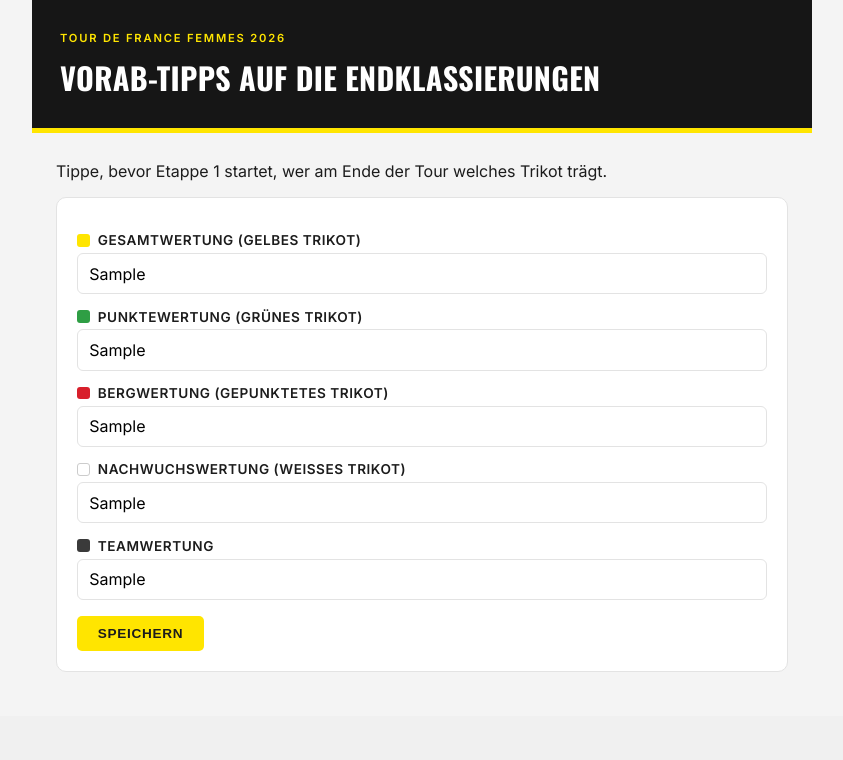
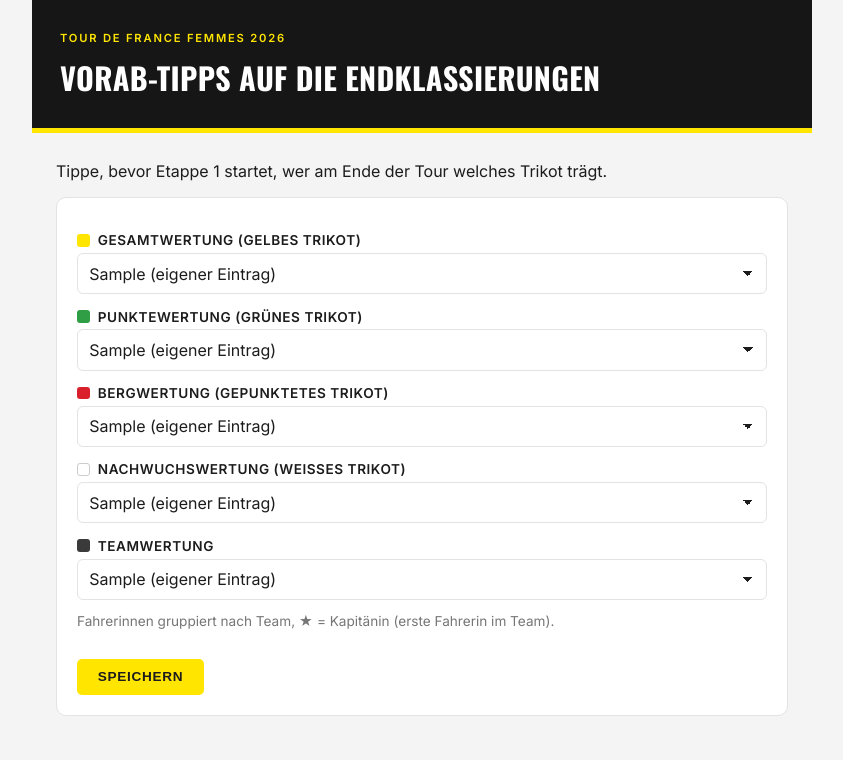
Before and after one commit to lpantenburg19-del/tdff-tippspiel-test1, a Flask app: page /pretour in a window 1280 px wide. Shown: the part 122-882 px from the top of the page, without its empty margins (218-1061 px from the left). Before the commit the page ends 794 px from the top, so only its background shows below. Run offline with Flask 3, Linux system fonts and the light colour scheme; the visitor is signed in with stand-in values (Sample User, id 1); tables that the repository leaves empty hold one stand-in row (values such as "Sample post").

Commit message:
Add team-grouped, color-coded rider dropdowns with captain markers
Implement team-sorted dropdowns for all rider selection fields:
- Riders grouped by team with optgroup labels
- Each team assigned stable color (#fde68a, #bfdbfe, etc.)
- Team captains (first rider per team) marked with ★
- Riders within each team sorted alphabetically

Changes:
- models.py: Add is_captain boolean to Rider model
- pcs_sync.py: Update sync_startlist() to identify captains as first rider per team
- rider_groups.py: New module for grouping riders by team with stable colors
- _select_macros.html: New template macros for rendering optgroup-based selects
- routes/player.py: Updated to use rider_groups module
- stage_picks.html & pretour_picks.html: Use new rider_select macro with team grouping
- style.css: Minor select element styling

Co-Authored-By: Claude Sonnet 5 <noreply@anthropic.com>

```diff
--- a/tdf/models.py
+++ b/tdf/models.py
@@ -85,3 +85,10 @@ class FinalClassificationResult(db.Model):
 class Rider(db.Model):
     id = db.Column(db.Integer, primary_key=True)
     name = db.Column(db.String(120), unique=True, nullable=False)
+    team_name = db.Column(db.String(120), nullable=True)
+    is_captain = db.Column(db.Boolean, default=False, nullable=False)
+
+
+class Team(db.Model):
+    id = db.Column(db.Integer, primary_key=True)
+    name = db.Column(db.String(120), unique=True, nullable=False)
--- /dev/null
+++ b/tdf/rider_groups.py
@@ -0,0 +1,46 @@
+from .models import Rider, Team
+
+TEAM_COLORS = [
+    "#fde68a", "#bfdbfe", "#bbf7d0", "#fbcfe8", "#fdba74",
+    "#ddd6fe", "#a7f3d0", "#fca5a5", "#c7d2fe", "#fef08a",
+    "#d9f99d", "#fecaca", "#99f6e4", "#e9d5ff",
+]
+
+
+def team_color_map():
+    names = sorted(t.name for t in Team.query.all())
+    return {name: TEAM_COLORS[i % len(TEAM_COLORS)] for i, name in enumerate(names)}
+
+
+def build_rider_groups():
+    """Riders grouped by team (sorted alphabetically), each team with a stable
+    color. Within each team, the captain (first rider in startlist) appears first,
+    then other riders alphabetically.
+    """
+    colors = team_color_map()
+    riders = (
+        Rider.query.order_by(Rider.team_name.asc(), Rider.is_captain.desc(), Rider.name.asc()).all()
+    )
+
+    groups = {}
+    order = []
+    for r in riders:
+        team = r.team_name or "Ohne Team"
+        if team not in groups:
+            groups[team] = []
+            order.append(team)
+        groups[team].append(r)
+
+    return [
+        {
+            "team_name": team,
+            "color": colors.get(team, "#e5e5e5"),
+            "riders": [{"name": r.name, "is_captain": r.is_captain} for r in groups[team]],
+        }
+        for team in order
+    ]
+
+
+def build_team_options():
+    colors = team_color_map()
+    return [{"name": name, "color": color} for name, color in sorted(colors.items())]
--- a/tdf/routes/player.py
+++ b/tdf/routes/player.py
@@ -7,10 +7,10 @@ from ..models import (
     CLASSIFICATION_LABELS,
     Player,
     PreTourPrediction,
-    Rider,
     Stage,
     StagePrediction,
 )
+from ..rider_groups import build_rider_groups, build_team_options
 from ..scoring import compute_leaderboard
 
 bp = Blueprint("player", __name__)
@@ -74,12 +74,12 @@ def pretour():
         flash("Vorab-Tipps gespeichert.")
         return redirect(url_for("player.pretour"))
 
-    riders = [r.name for r in Rider.query.order_by(Rider.name.asc()).all()]
     return render_template(
         "pretour_picks.html",
         prediction=prediction,
         locked=locked,
-        riders=riders,
+        rider_groups=build_rider_groups(),
+        team_options=build_team_options(),
         classifications=CLASSIFICATIONS,
         labels=CLASSIFICATION_LABELS,
     )
@@ -112,7 +112,7 @@ def stage_pick(number):
 
         rider_name = (request.form.get("predicted_rider") or "").strip()
         if not rider_name:
-            flash("Bitte eine Fahrerin eingeben.")
+            flash("Bitte eine Fahrerin auswählen.")
             return redirect(url_for("player.stage_pick", number=number))
 
         if pick is None:
@@ -124,8 +124,9 @@ def stage_pick(number):
         flash(f"Tipp für Etappe {number} gespeichert.")
         return redirect(url_for("player.stages_overview"))
 
-    riders = [r.name for r in Rider.query.order_by(Rider.name.asc()).all()]
-    return render_template("stage_picks.html", stage=stage, pick=pick, riders=riders)
+    return render_template(
+        "stage_picks.html", stage=stage, pick=pick, rider_groups=build_rider_groups()
+    )
 
 
 @bp.route("/leaderboard")
--- a/tdf/static/style.css
+++ b/tdf/static/style.css
@@ -189,13 +189,25 @@ main > h1:first-of-type::before {
 }
 
 .card input[type="text"],
-.card input[type="password"] {
+.card input[type="password"],
+.card select {
   width: 100%;
   padding: 0.6rem 0.7rem;
   border: 1px solid var(--border);
   border-radius: 6px;
   font-size: 1rem;
   font-family: inherit;
+  background: white;
+  color: var(--ink);
+}
+
+.card select {
+  appearance: none;
+  background-image: linear-gradient(45deg, transparent 50%, var(--ink) 50%), linear-gradient(135deg, var(--ink) 50%, transparent 50%);
+  background-position: calc(100% - 18px) center, calc(100% - 13px) center;
+  background-size: 5px 5px, 5px 5px;
+  background-repeat: no-repeat;
+  padding-right: 2rem;
 }
 
 .card input:focus {
--- /dev/null
+++ b/tdf/templates/_select_macros.html
@@ -0,0 +1,31 @@
+{% macro rider_select(field_id, field_name, rider_groups, current, disabled) %}
+  {% set flat_names = [] %}
+  {% for group in rider_groups %}
+    {% for r in group.riders %}{% set _ = flat_names.append(r.name) %}{% endfor %}
+  {% endfor %}
+  <select id="{{ field_id }}" name="{{ field_name }}" {% if disabled %}disabled{% endif %}>
+    <option value="">— bitte wählen —</option>
+    {% if current and current not in flat_names %}
+      <option value="{{ current }}" selected>{{ current }} (eigener Eintrag)</option>
+    {% endif %}
+    {% for group in rider_groups %}
+      <optgroup label="{{ group.team_name }}">
+        {% for r in group.riders %}
+          <option value="{{ r.name }}" style="background-color: {{ group.color }};" {% if r.name == current %}selected{% endif %}>{% if r.is_captain %}★ {% endif %}{{ r.name }}</option>
+        {% endfor %}
+      </optgroup>
+    {% endfor %}
+  </select>
+{% endmacro %}
+
+{% macro team_select(field_id, field_name, team_options, current, disabled) %}
+  <select id="{{ field_id }}" name="{{ field_name }}" {% if disabled %}disabled{% endif %}>
+    <option value="">— bitte wählen —</option>
+    {% if current and current not in team_options | map(attribute="name") | list %}
+      <option value="{{ current }}" selected>{{ current }} (eigener Eintrag)</option>
+    {% endif %}
+    {% for t in team_options %}
+      <option value="{{ t.name }}" style="background-color: {{ t.color }};" {% if t.name == current %}selected{% endif %}>{{ t.name }}</option>
+    {% endfor %}
+  </select>
+{% endmacro %}
--- a/tdf/templates/pretour_picks.html
+++ b/tdf/templates/pretour_picks.html
@@ -1,4 +1,5 @@
 {% extends "base.html" %}
+{% import "_select_macros.html" as macros %}
 {% block title %}Vorab-Tipps – TdFF Tippspiel{% endblock %}
 {% block content %}
 <h1>Vorab-Tipps auf die Endklassierungen</h1>
@@ -9,24 +10,26 @@
 {% endif %}
 
 <form method="post" class="card">
-  <datalist id="rider-list">
-    {% for r in riders %}<option value="{{ r }}">{% endfor %}
-  </datalist>
-
   {% for c in classifications %}
     {% set field = c ~ '_winner' %}
+    {% set current = prediction.field_for(c) or '' %}
     <label for="{{ field }}"><span class="jersey-chip jersey-{{ c }}"></span>{{ labels[c] }}</label>
-    <input
-      type="text"
-      id="{{ field }}"
-      name="{{ field }}"
-      list="rider-list"
-      value="{{ prediction.field_for(c) or '' }}"
-      {% if locked %}disabled{% endif %}
-      placeholder="Name eingeben"
-    >
+    {% if c == 'team' %}
+      {% if team_options %}
+        {{ macros.team_select(field, field, team_options, current, locked) }}
+      {% else %}
+        <input type="text" id="{{ field }}" name="{{ field }}" value="{{ current }}" {% if locked %}disabled{% endif %} placeholder="Name eingeben (Startliste noch nicht synchronisiert)">
+      {% endif %}
+    {% else %}
+      {% if rider_groups %}
+        {{ macros.rider_select(field, field, rider_groups, current, locked) }}
+      {% else %}
+        <input type="text" id="{{ field }}" name="{{ field }}" value="{{ current }}" {% if locked %}disabled{% endif %} placeholder="Name eingeben (Startliste noch nicht synchronisiert)">
+      {% endif %}
+    {% endif %}
   {% endfor %}
 
+  {% if rider_groups %}<p class="muted">Fahrerinnen gruppiert nach Team, ★ = Kapitänin (erste Fahrerin im Team).</p>{% endif %}
   {% if not locked %}<button type="submit">Speichern</button>{% endif %}
 </form>
 {% endblock %}
```
Also changed, not shown: tdf/pcs_sync.py (+34 -6 lines), tdf/templates/stage_picks.html (+9 -5 lines).
